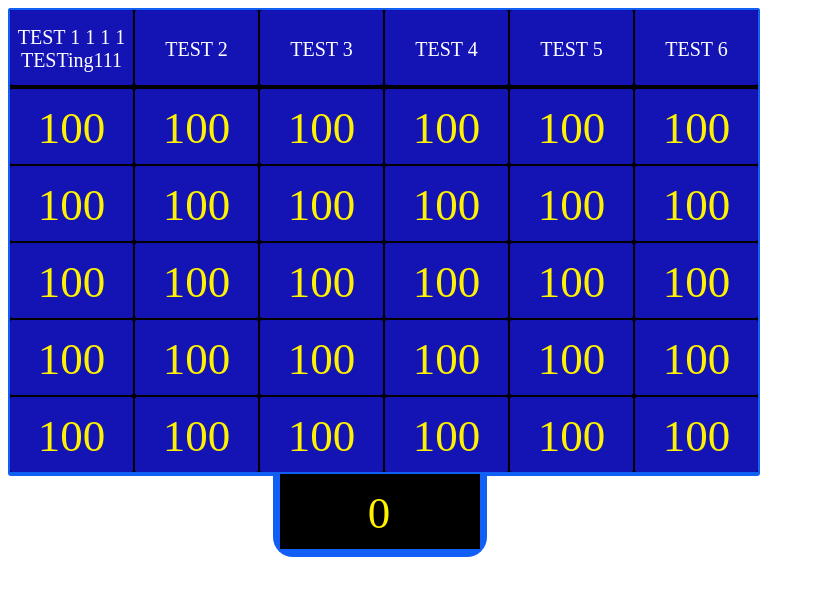
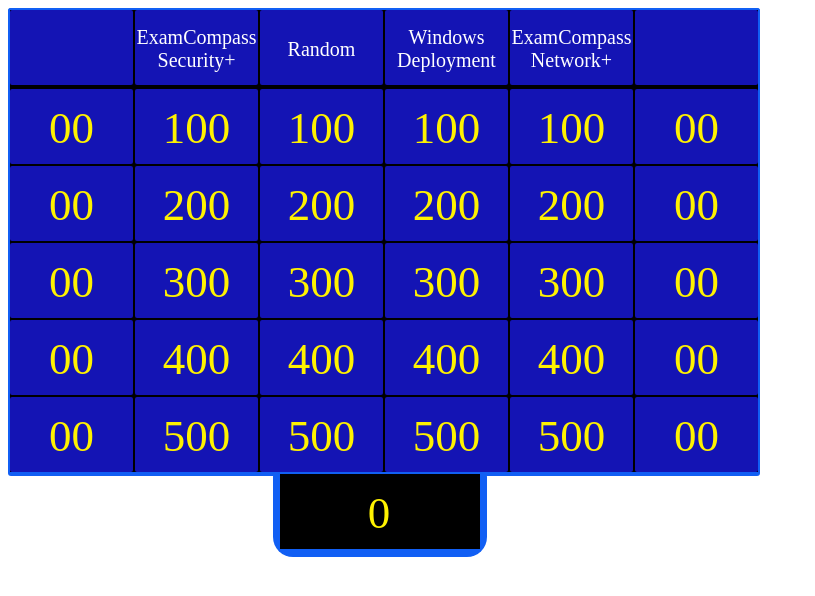
Before and after one commit to mark4carter/jeopardy, a plain HTML site: page index.html in a window 1280 px wide. Shown: the whole page, without its empty margins (0-815 px from the left). Drawn offline with nearby package versions, Linux system fonts and the light colour scheme.

Commit message:
added question bank and box

```diff
--- a/index.html
+++ b/index.html
@@ -5,6 +5,7 @@
         <link rel="stylesheet" href="https://code.jquery.com/ui/1.11.4/themes/dot-luv/jquery-ui.css" />
         <script src="http://code.jquery.com/jquery.min.js"></script>
         <script src="https://code.jquery.com/ui/1.11.4/jquery-ui.js"></script>
+        <script type="text/javascript" src="./questBank.js"></script>
         <script type="text/javascript" src="./script.js"></script>
 
     </head>
@@ -14,47 +15,47 @@
 
         <div class="backBack">
         <div class="back">
-            <div class="category" id="cat1"><span class="textual">TEST 1 1 1 1 TESTing111</span></div>
-            <div class="category" id="cat2"><span class="textual">TEST 2</span></div>
-            <div class="category" id="cat3"><span class="textual">TEST 3</span></div>
-            <div class="category" id="cat4"><span class="textual">TEST 4</span></div>
-            <div class="category" id="cat5"><span class="textual">TEST 5</span></div>
-            <div class="category rightSide" id="cat6"><span class="textual">TEST 6</span></div>
+            <div class="category" id="cat1"><span class="textual"></span></div>
+            <div class="category" id="cat2"><span class="textual">ExamCompass Security+</span></div>
+            <div class="category" id="cat3"><span class="textual">Random</span></div>
+            <div class="category" id="cat4"><span class="textual">Windows Deployment</span></div>
+            <div class="category" id="cat5"><span class="textual">ExamCompass Network+</span></div>
+            <div class="category rightSide" id="cat6"><span class="textual"></span></div>
             <div class="bottBorder"></div>
-            <div class="category questScore" id="a1"><span class="textual2">100</span></div>
+            <div class="category questScore" id="a1"><span class="textual2">00</span></div>
             <div class="category questScore" id="b1"><span class="textual2">100</span></div>
             <div class="category questScore" id="c1"><span class="textual2">100</span></div>
             <div class="category questScore" id="d1"><span class="textual2">100</span></div>
             <div class="category questScore" id="e1"><span class="textual2">100</span></div>
-            <div class="category questScore rightSide" id="f1"><span class="textual2">100</span></div>
+            <div class="category questScore rightSide" id="f1"><span class="textual2">00</span></div>
 
-            <div class="category questScore" id="a2"><span class="textual2">100</span></div>
-            <div class="category questScore" id="b2"><span class="textual2">100</span></div>
-            <div class="category questScore" id="c2"><span class="textual2">100</span></div>
-            <div class="category questScore" id="d2"><span class="textual2">100</span></div>
-            <div class="category questScore" id="e2"><span class="textual2">100</span></div>
-            <div class="category questScore rightSide" id="f2"><span class="textual2">100</span></div>
+            <div class="category questScore" id="a2"><span class="textual2">00</span></div>
+            <div class="category questScore" id="b2"><span class="textual2">200</span></div>
+            <div class="category questScore" id="c2"><span class="textual2">200</span></div>
+            <div class="category questScore" id="d2"><span class="textual2">200</span></div>
+            <div class="category questScore" id="e2"><span class="textual2">200</span></div>
+            <div class="category questScore rightSide" id="f2"><span class="textual2">00</span></div>
 
-            <div class="category questScore" id="a3"><span class="textual2">100</span></div>
-            <div class="category questScore" id="b3"><span class="textual2">100</span></div>
-            <div class="category questScore" id="c3"><span class="textual2">100</span></div>
-            <div class="category questScore" id="d3"><span class="textual2">100</span></div>
-            <div class="category questScore" id="e3"><span class="textual2">100</span></div>
-            <div class="category questScore rightSide" id="f3"><span class="textual2">100</span></div>
+            <div class="category questScore" id="a3"><span class="textual2">00</span></div>
+            <div class="category questScore" id="b3"><span class="textual2">300</span></div>
+            <div class="category questScore" id="c3"><span class="textual2">300</span></div>
+            <div class="category questScore" id="d3"><span class="textual2">300</span></div>
+            <div class="category questScore" id="e3"><span class="textual2">300</span></div>
+            <div class="category questScore rightSide" id="f3"><span class="textual2">00</span></div>
 
-            <div class="category questScore" id="a4"><span class="textual2">100</span></div>
-            <div class="category questScore" id="b4"><span class="textual2">100</span></div>
-            <div class="category questScore" id="c4"><span class="textual2">100</span></div>
-            <div class="category questScore" id="d4"><span class="textual2">100</span></div>
-            <div class="category questScore" id="e4"><span class="textual2">100</span></div>
-            <div class="category questScore rightSide"id="f4" ><span class="textual2">100</span></div>
+            <div class="category questScore" id="a4"><span class="textual2">00</span></div>
+            <div class="category questScore" id="b4"><span class="textual2">400</span></div>
+            <div class="category questScore" id="c4"><span class="textual2">400</span></div>
+            <div class="category questScore" id="d4"><span class="textual2">400</span></div>
+            <div class="category questScore" id="e4"><span class="textual2">400</span></div>
+            <div class="category questScore rightSide"id="f4" ><span class="textual2">00</span></div>
 
-            <div class="category questScore" id="a5"><span class="textual2">100</span></div>
-            <div class="category questScore" id="b5"><span class="textual2">100</span></div>
-            <div class="category questScore" id="c5"><span class="textual2">100</span></div>
-            <div class="category questScore" id="d5"><span class="textual2">100</span></div>
-            <div class="category questScore" id="e5"><span class="textual2">100</span></div>
-            <div class="category questScore rightSide" id="f5"><span class="textual2">100</span></div>
+            <div class="category questScore" id="a5"><span class="textual2">00</span></div>
+            <div class="category questScore" id="b5"><span class="textual2">500</span></div>
+            <div class="category questScore" id="c5"><span class="textual2">500</span></div>
+            <div class="category questScore" id="d5"><span class="textual2">500</span></div>
+            <div class="category questScore" id="e5"><span class="textual2">500</span></div>
+            <div class="category questScore rightSide" id="f5"><span class="textual2">00</span></div>
         </div>
         </div>
             <div class="scoreKeepBorder"></div>
```
